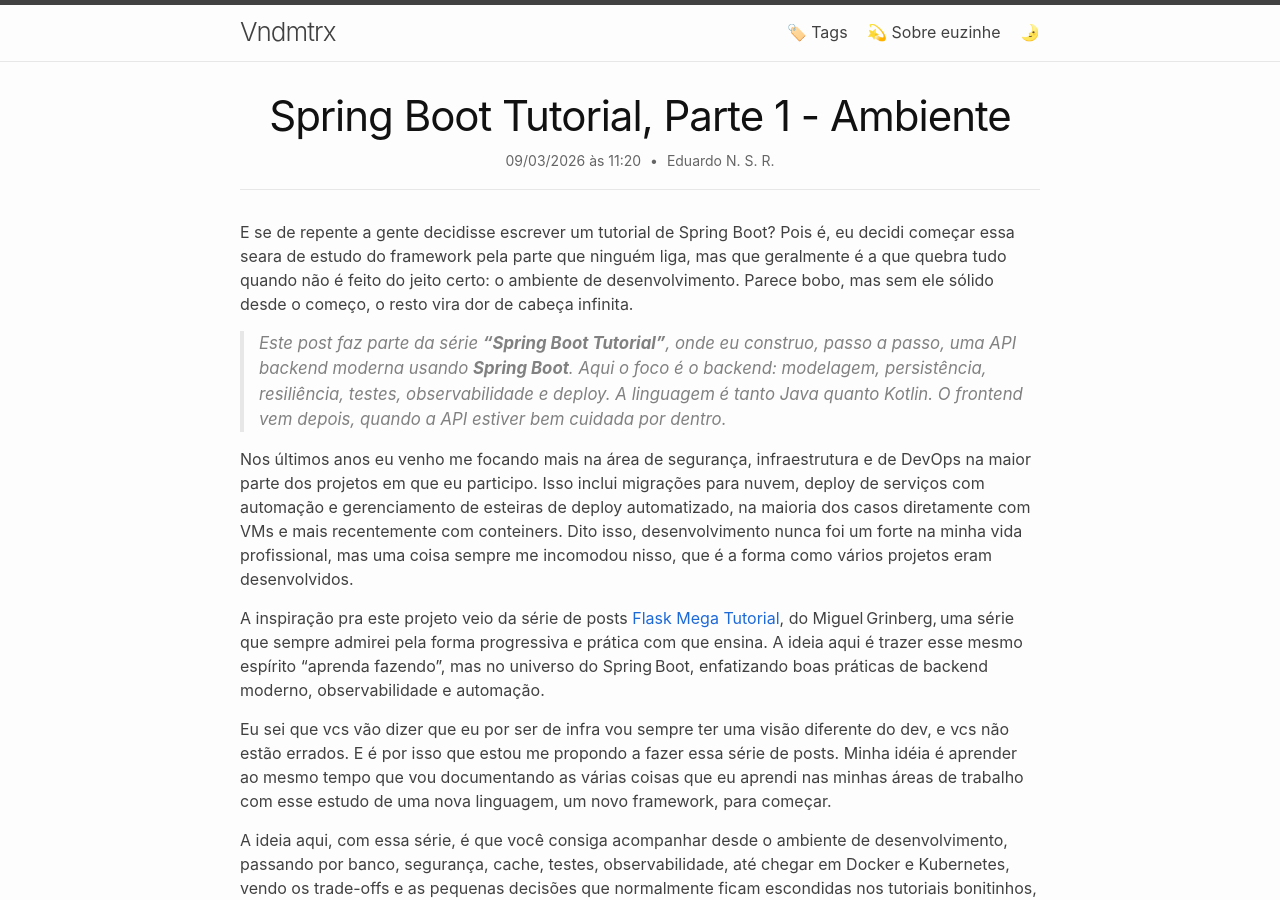
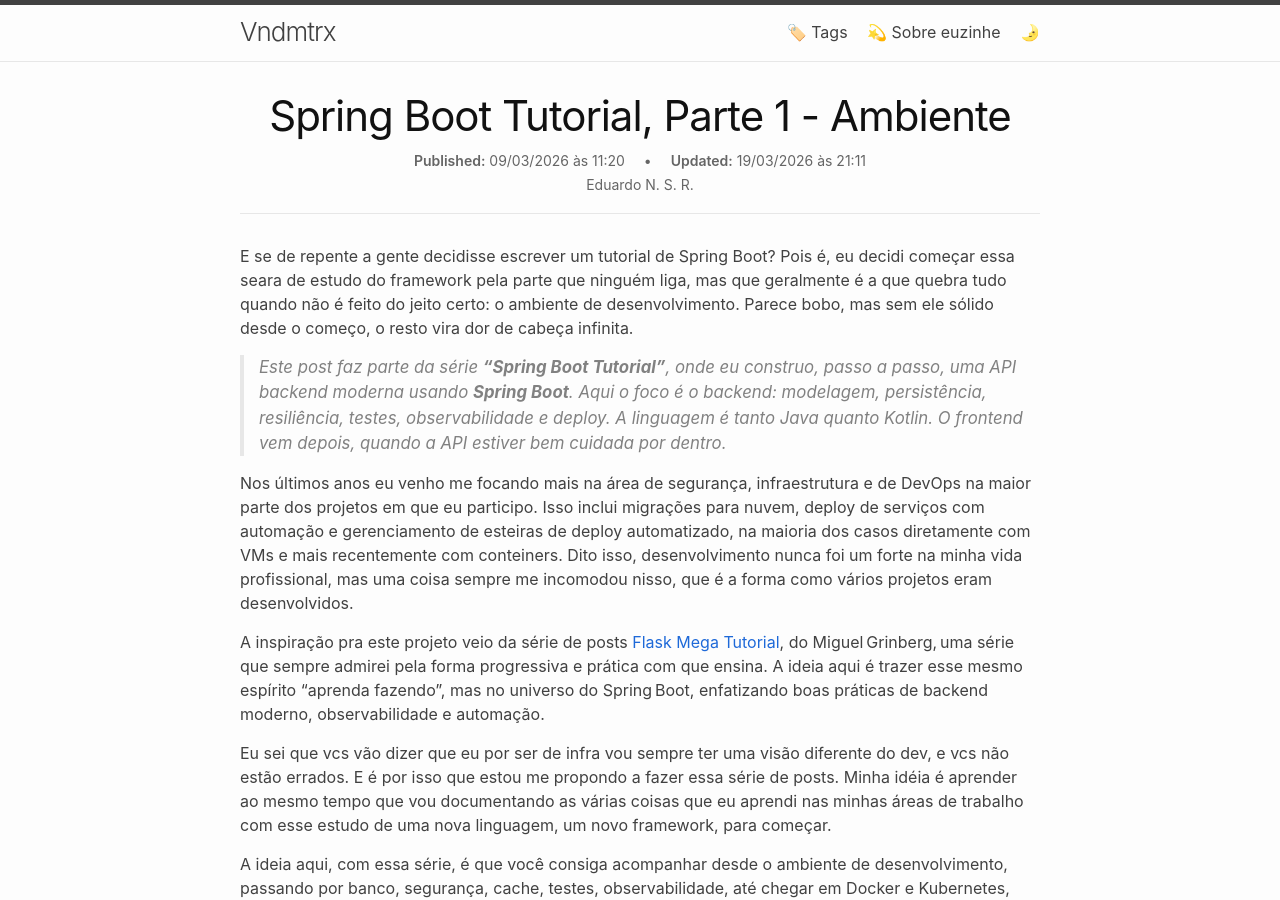
Before and after one commit to vndmtrx/vndmtrx.github.io, a Jekyll site: the page built from _posts/2026-03-09-springboot-tutorial.md, in a window 1280 px wide and 900 px high. Built offline with Jekyll 4.4.1, drawn with Linux system fonts in a browser that asks for light colours; nearby versions of some CDN libraries.

Commit message:
Inserção do indicativo de modificação do post

```diff
--- a/_posts/2026-03-09-springboot-tutorial.md
+++ b/_posts/2026-03-09-springboot-tutorial.md
@@ -5,6 +5,7 @@ subtitle: "Construindo o ambiente de desenvolvimento"
 author:
 - "Eduardo N. S. R."
 date: 2026-03-09 11:20:00
+modified_date: 2026-03-19 21:11:00
 permalink: /posts/spring-boot-tutorial-parte-1-ambiente/
 tags: [Spring Boot, Java, Kotlin]
 series: Spring Boot Tutorial
```
